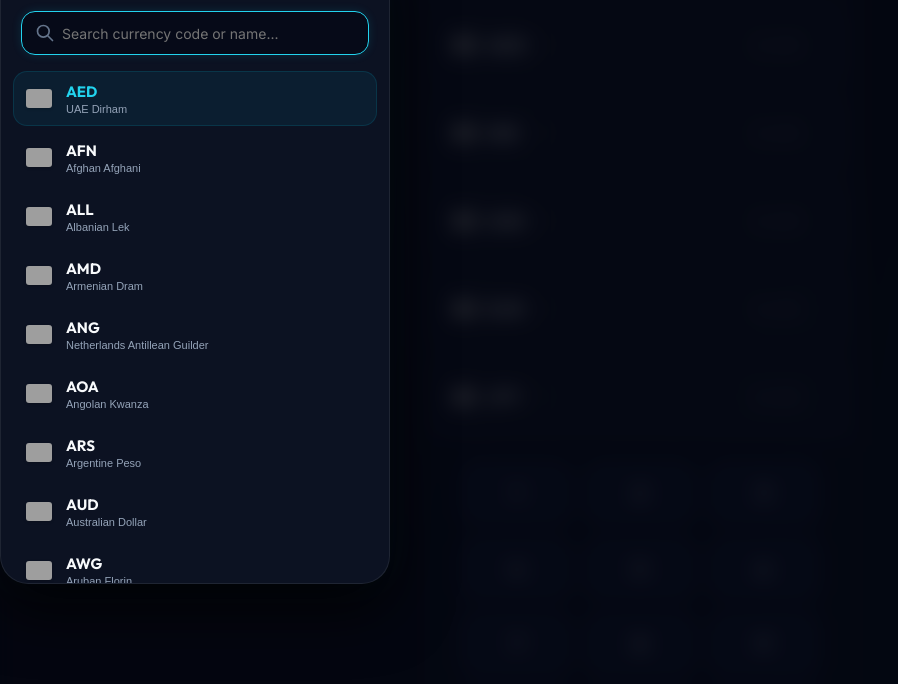
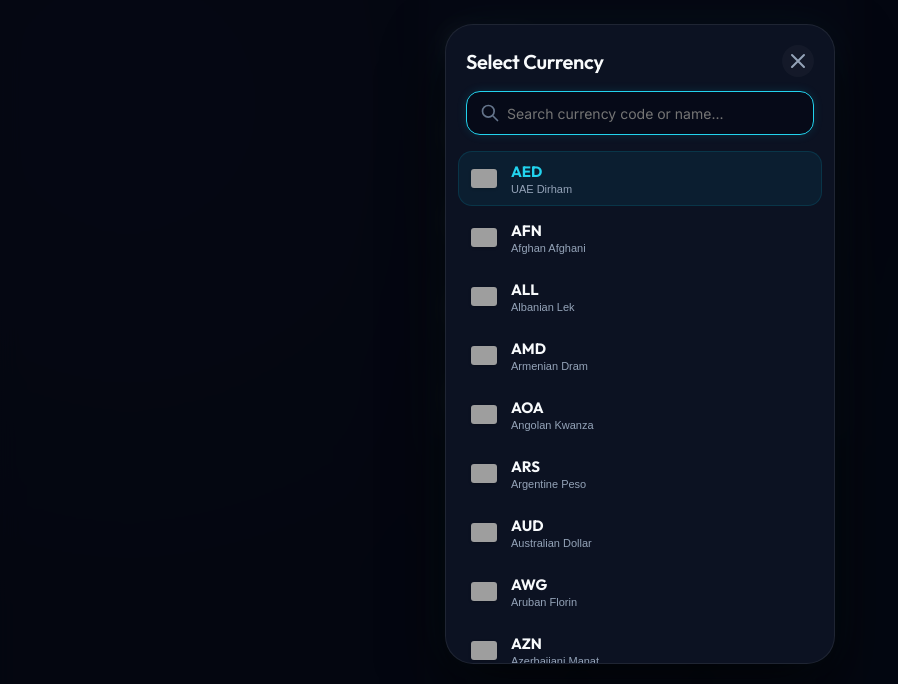
Before and after one commit to arushdixit/currency-converter, a website built with Vite: page index.html in a window 1280 px wide. Both pictures are taken after a click on the button "AED". Shown: the part 56-740 px from the top of the page, without its empty margins (0-898 px from the left). Built offline with nearby package versions, Linux system fonts and the light colour scheme; some packages are replaced by stand-ins of ours; no server answers; grey boxes are pictures that could not be loaded.

Commit message:
fix: improve currency modal layout, update PWA metadata, remove deprecated currency, and implement lazy flag loading

```diff
--- a/index.html
+++ b/index.html
@@ -25,7 +25,7 @@
   <!-- Progressive Web App (PWA) Tags -->
   <link rel="manifest" href="/manifest.json" />
   <meta name="theme-color" content="#060913" />
-  <meta name="apple-mobile-web-app-capable" content="yes" />
+  <meta name="mobile-web-app-capable" content="yes" />
   <meta name="apple-mobile-web-app-status-bar-style" content="black-translucent" />
   <link rel="apple-touch-icon" href="/favicon.png" />
 </head>
--- a/src/currencyData.js
+++ b/src/currencyData.js
@@ -4,7 +4,6 @@ export const CURRENCY_MAP = {
   AFN: { name: "Afghan Afghani", country: "af" },
   ALL: { name: "Albanian Lek", country: "al" },
   AMD: { name: "Armenian Dram", country: "am" },
-  ANG: { name: "Netherlands Antillean Guilder", country: "an" },
   AOA: { name: "Angolan Kwanza", country: "ao" },
   ARS: { name: "Argentine Peso", country: "ar" },
   AUD: { name: "Australian Dollar", country: "au" },
--- a/src/main.js
+++ b/src/main.js
@@ -348,6 +348,15 @@ function openCurrencyPicker(rowIndex) {
   if (currencySearch) currencySearch.value = '';
   if (clearSearchBtn) clearSearchBtn.style.display = 'none';
 
+  // High-performance dynamic lazy loading of picker flags only when opened
+  if (currencyList) {
+    const lazyFlags = currencyList.querySelectorAll('img[data-src]');
+    lazyFlags.forEach(img => {
+      img.src = img.dataset.src;
+      img.removeAttribute('data-src');
+    });
+  }
+
   renderModalList('');
 
   if (currencyModal) {
@@ -374,12 +383,11 @@ function preRenderCurrencyList() {
     itemBtn.dataset.code = code.toLowerCase();
     itemBtn.dataset.name = info.name.toLowerCase();
 
-    // Build DOM structure dynamically and safely
+    // Build DOM structure dynamically and safely (lazy load src on modal open)
     const flagImg = document.createElement('img');
     flagImg.className = 'item-flag';
-    flagImg.src = info.flagUrl;
+    flagImg.dataset.src = info.flagUrl;
     flagImg.alt = `${info.name} flag`;
-    flagImg.loading = 'lazy';
 
     const detailsDiv = document.createElement('div');
     detailsDiv.className = 'item-details';
--- a/src/style.css
+++ b/src/style.css
@@ -502,13 +502,18 @@ input, textarea {
 
 /* 7. Dialog / Modal (Currency Selection) */
 dialog#currencyModal {
-  /* Let it use native centering, but remove all custom overrides that break WebKit */
+  /* High-performance standard native centering */
+  position: fixed;
+  inset: 0;
+  margin: auto;
   background: transparent;
   border: none;
   padding: 0;
   outline: none;
   max-width: 390px;
   width: 90%;
+  height: fit-content;
+  max-height: 80vh;
   overflow: visible; /* Let container div handle bounds */
 }
 
```
